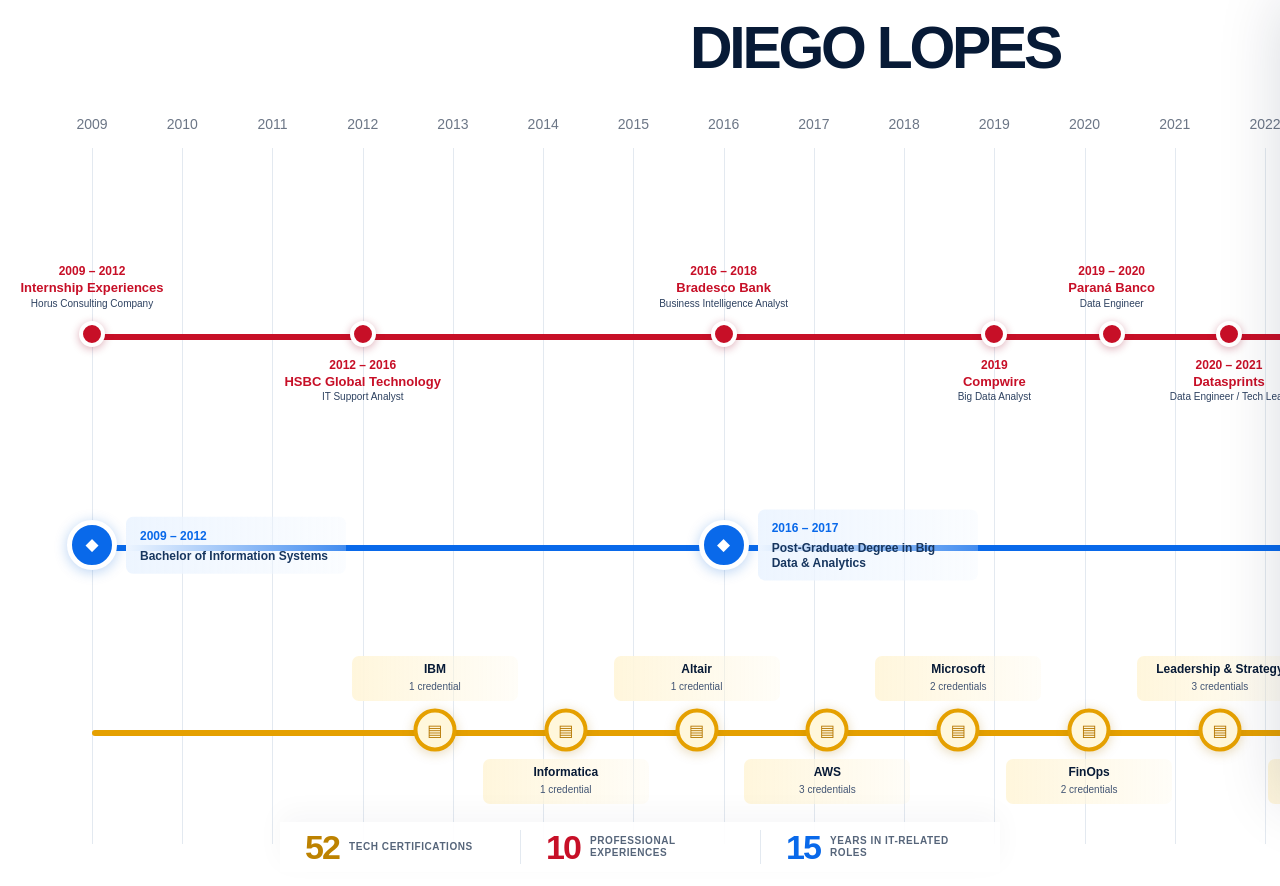
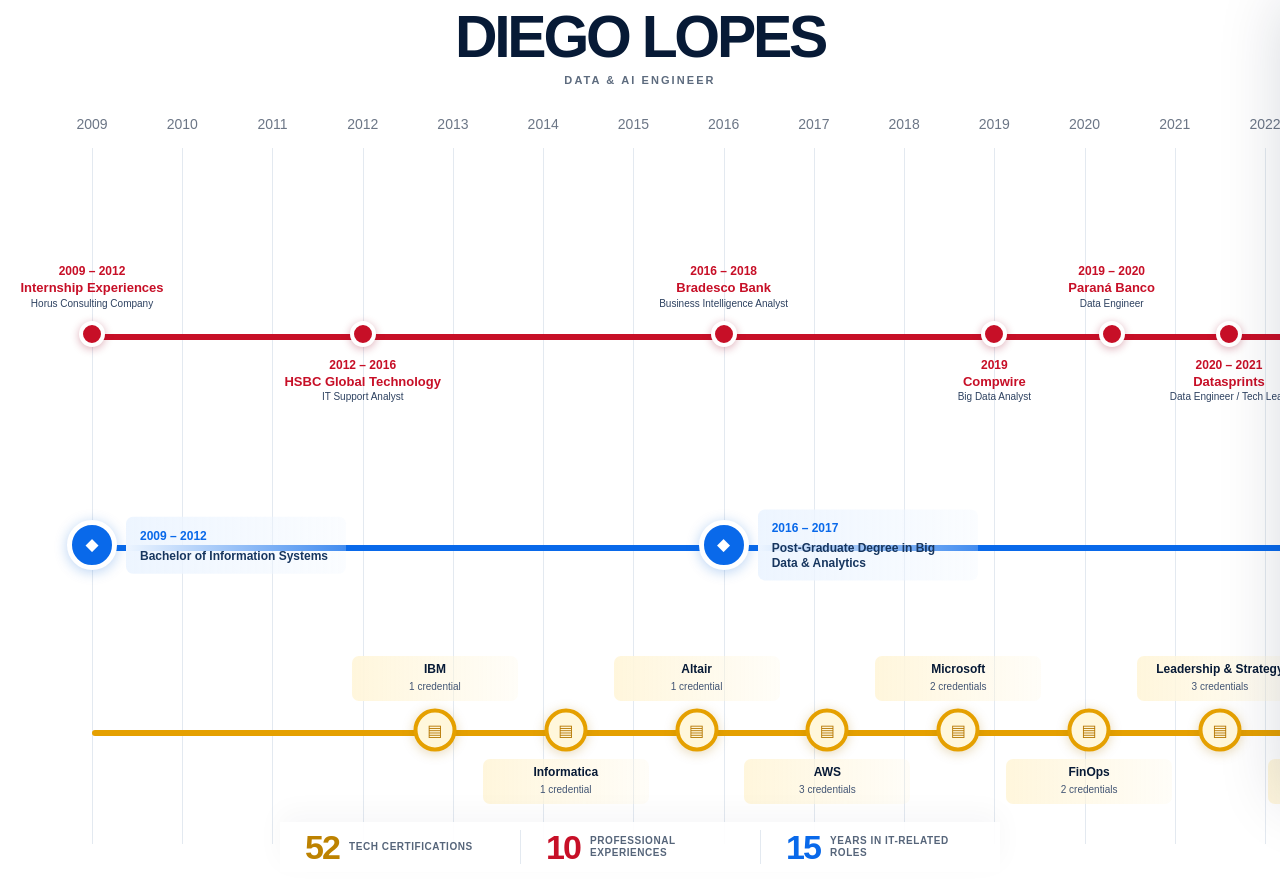
Before and after one commit to lopesdiego12/diego-lopes-career-map, a Next.js app: page / in a window 1280 px wide. Built offline with nearby package versions, Linux system fonts and the light colour scheme.

Commit message:
Add professional subtitle below name

```diff
--- a/app/globals.css
+++ b/app/globals.css
@@ -5,7 +5,9 @@
 html,body{margin:0;min-height:100%;background:#fff;color:var(--navy);font-family:Arial,Helvetica,sans-serif}
 button{font:inherit}
 .career-page{min-height:100vh;background:#fff;overflow:hidden;position:relative}
-.nameplate{height:96px;display:flex;align-items:center;justify-content:center;font-size:clamp(34px,4.6vw,64px);font-weight:900;letter-spacing:-.055em}
+.nameplate{height:96px;display:flex;flex-direction:column;align-items:center;justify-content:center}
+.nameplate strong{font-size:clamp(34px,4.6vw,60px);font-weight:900;line-height:.92;letter-spacing:-.055em}
+.nameplate span{margin-top:10px;color:#5d6b7e;font-size:11px;font-weight:700;line-height:1;letter-spacing:.19em;text-transform:uppercase}
 .timeline-shell{position:relative;width:1680px;height:calc(100vh - 96px);min-height:790px;margin:0 auto;padding:0 54px 42px 92px}
 .years{position:absolute;left:92px;right:54px;top:18px;height:32px}
 .years span{position:absolute;transform:translateX(-50%);color:#6c7686;font-size:14px;font-variant-numeric:tabular-nums}
@@ -63,6 +65,6 @@
 .credential-list li>span,.credential-list time{color:#8a95a5;font-size:11px;font-variant-numeric:tabular-nums}
 .credential-list strong{display:block;font-size:13px;line-height:1.35}
 .credential-list small{display:block;margin-top:5px;color:var(--muted);font-size:11px}
-@media(max-width:1680px){.career-page{overflow-x:auto}.nameplate{position:sticky;left:0;width:1680px;justify-content:flex-start;padding-left:690px}}
+@media(max-width:1680px){.career-page{overflow-x:auto}.nameplate{position:sticky;left:0;width:100vw;padding-left:0}}
 @media(max-width:600px){.career-stats{width:calc(100vw - 24px);padding:7px 0}.career-stat{gap:6px;padding:0 9px}.career-stat strong{font-size:27px}.career-stat span{font-size:8px}.credential-drawer{top:auto;bottom:0;width:100%;height:min(72vh,650px);transform:translateY(105%);border-radius:20px 20px 0 0;padding:26px 22px 34px}.credential-drawer.is-open{transform:translateY(0)}}
 @media(prefers-reduced-motion:reduce){.credential-drawer,.drawer-backdrop,.credential-icon{transition:none}}
--- a/app/page.tsx
+++ b/app/page.tsx
@@ -54,7 +54,7 @@
   const active=useMemo(()=>providers.find(p=>p.id===activeId)??null,[activeId]);
   useEffect(()=>{const close=(e:KeyboardEvent)=>e.key==='Escape'&&setActiveId(null);window.addEventListener('keydown',close);return()=>window.removeEventListener('keydown',close)},[]);
   return <main className="career-page">
-    <header className="nameplate">DIEGO LOPES</header>
+    <header className="nameplate"><strong>DIEGO LOPES</strong><span>Data &amp; AI Engineer</span></header>
     <section className="timeline-shell" aria-label="Diego Lopes career timeline from 2009 to 2026">
       <div className="years" aria-hidden="true">{years.map(year=><span key={year} style={{left:x(year)}}>{year}</span>)}</div>
       <div className="grid" aria-hidden="true">{years.map(year=><i key={year} style={{left:x(year)}}/>)}</div>
```
